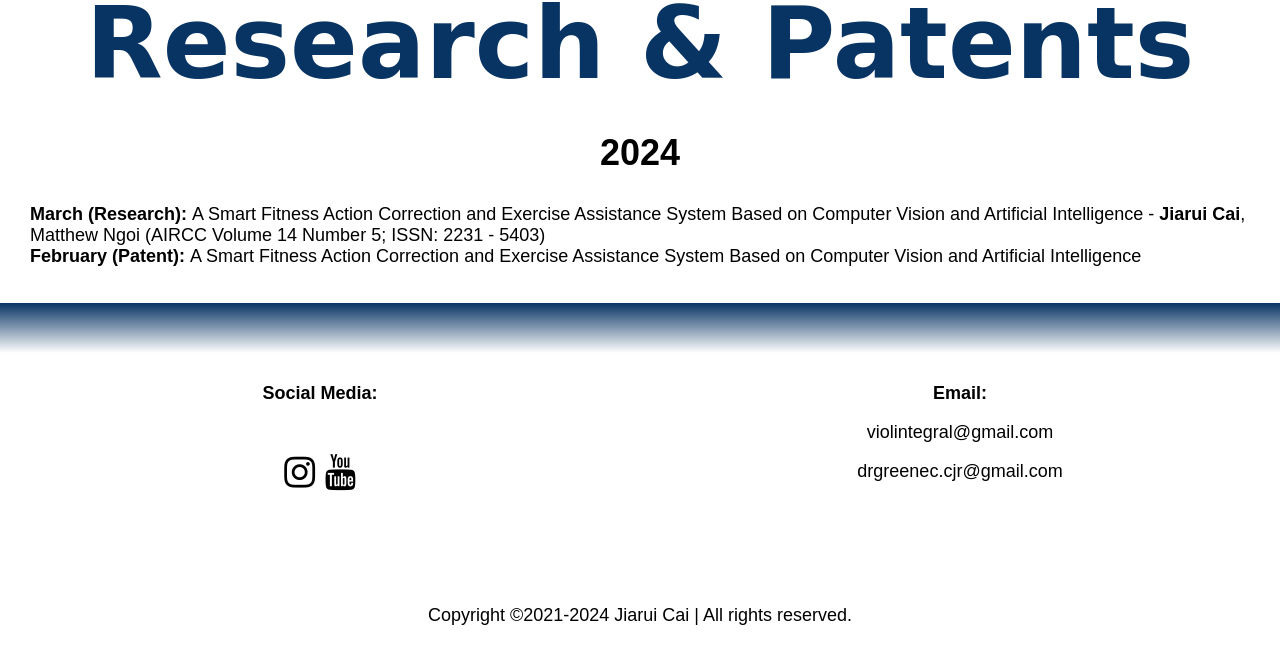
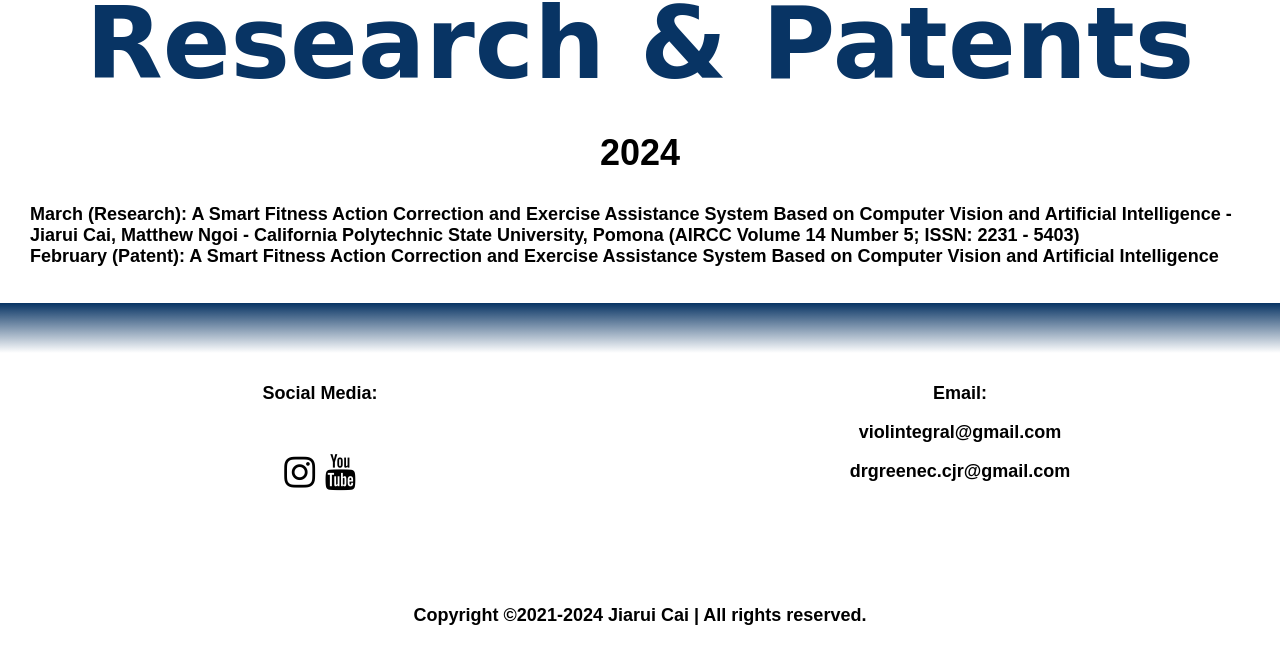
Before and after one commit to DrGreeneC/JiaruiCai, a plain HTML site: page Research_&_patents.html in a window 1280 px wide. Shown: the part 1065-1721 px from the top of the page. Drawn offline with Linux system fonts and the light colour scheme.

Commit message:
Update Research_&_patents.html

```diff
--- a/Research_&_patents.html
+++ b/Research_&_patents.html
@@ -60,7 +60,7 @@
 
 
     <h2>2024</h2>
-    <p><strong>March (Research): </strong>A Smart Fitness Action Correction and Exercise Assistance System Based on Computer Vision and Artificial Intelligence - <strong>Jiarui Cai</strong>, Matthew Ngoi (AIRCC Volume 14 Number 5; ISSN: 2231 - 5403)</p>
+    <p><strong>March (Research): <a href="Images/Research_papers/March_2024.pdf" download>A Smart Fitness Action Correction and Exercise Assistance System Based on Computer Vision and Artificial Intelligence - <strong>Jiarui Cai</strong>, Matthew Ngoi - California Polytechnic State University, Pomona (AIRCC Volume 14 Number 5; ISSN: 2231 - 5403)</a></p>
     <p><strong>February (Patent): </strong>A Smart Fitness Action Correction and Exercise Assistance System Based on Computer Vision and Artificial Intelligence</p>
 
 
```
